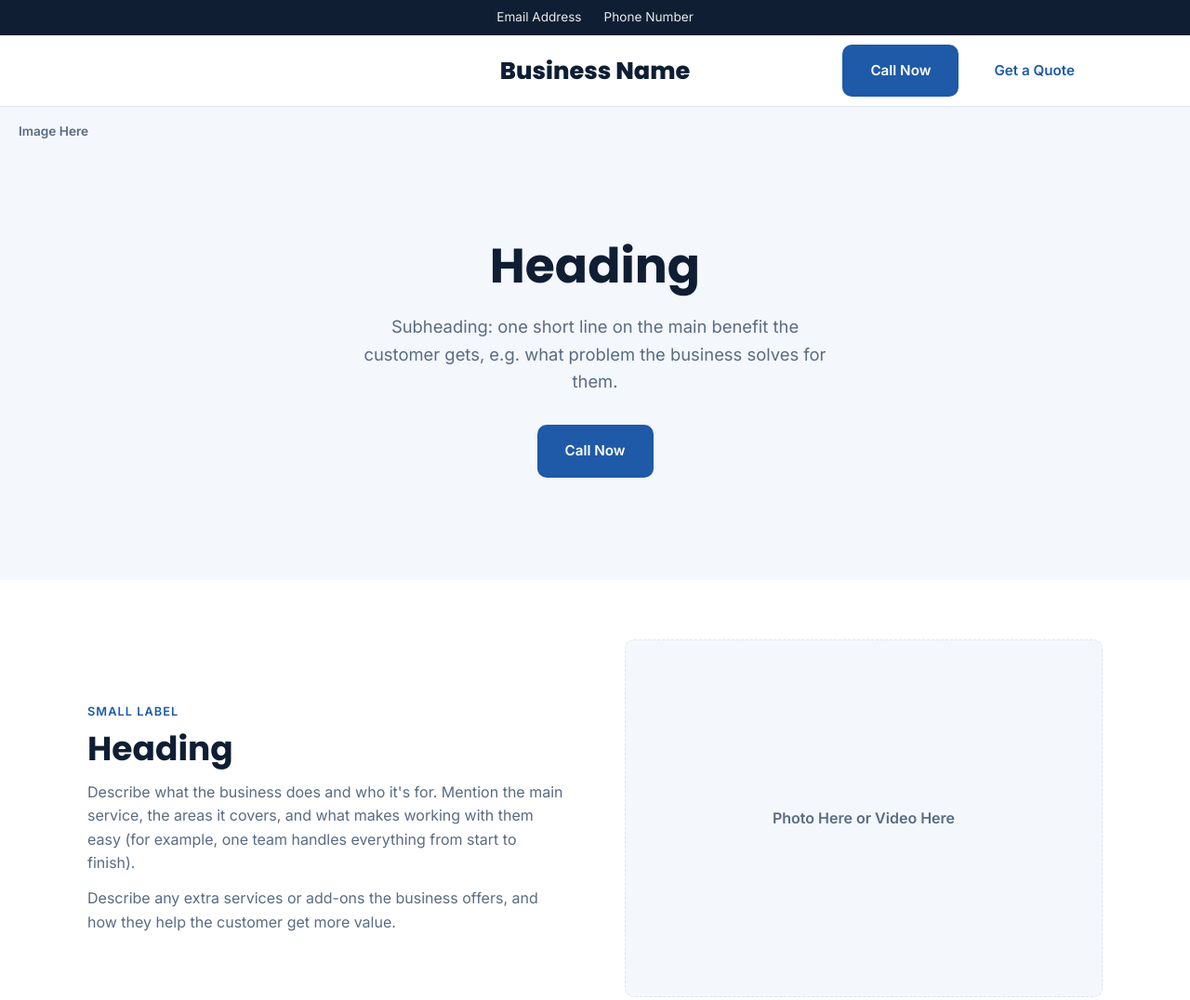
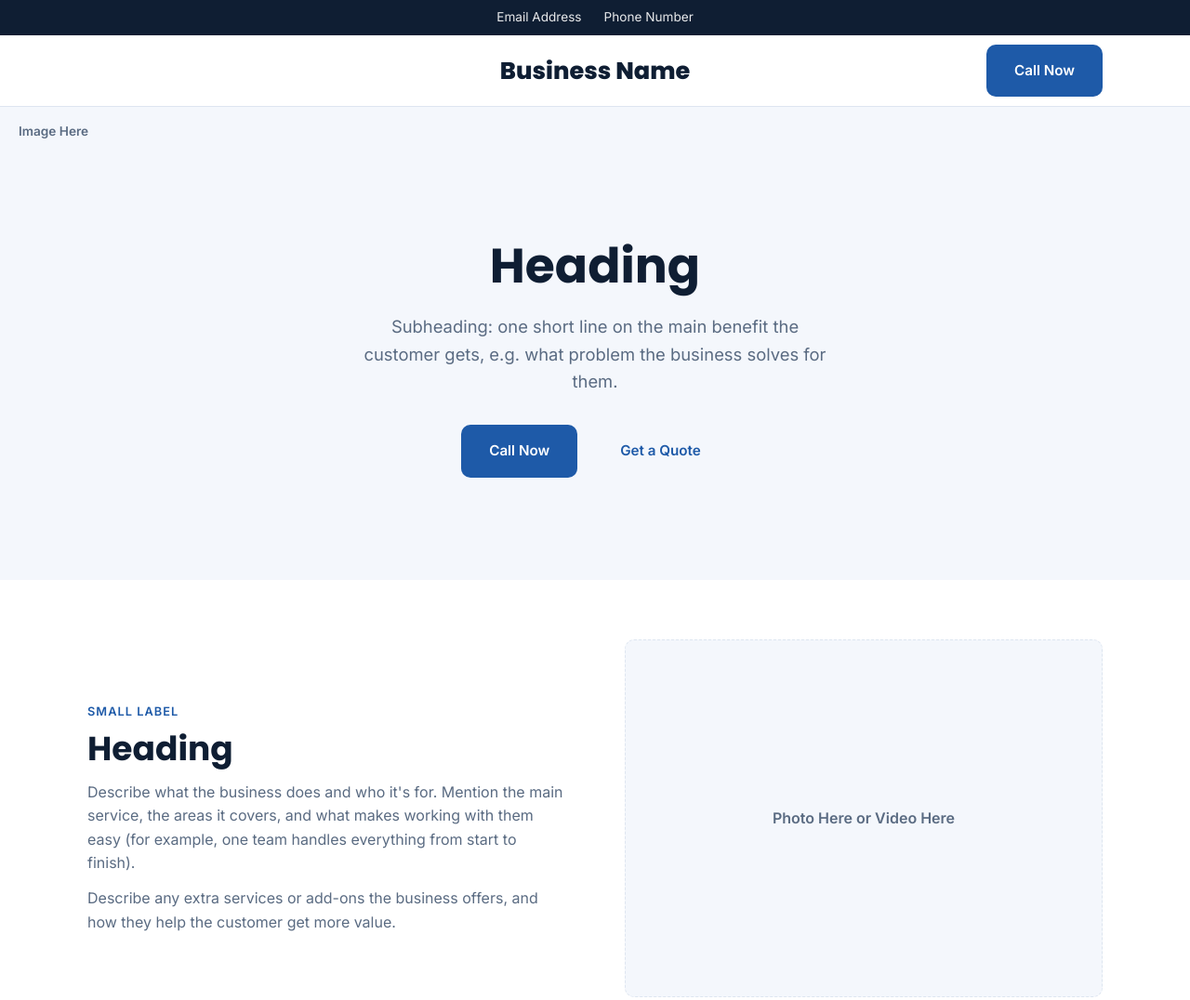
Before and after one commit to Mrcheete/cleartide-pools-demo, a plain HTML site: page index.html in a window 1280 px wide. Shown: the top 1076 px of the page at 93% size. Drawn offline with Linux system fonts and the light colour scheme.

Commit message:
Move Get a Quote from the header to beside the hero Call Now button
Co-Authored-By: Claude Opus 5.5 <noreply@anthropic.com>

```diff
--- a/index.html
+++ b/index.html
@@ -31,10 +31,7 @@
     <div class="container header-inner">
       <a href="index.html" class="logo">Business Name</a>
 
-      <div class="header-actions nav-cta">
-        <a href="tel:+27000000000" class="btn btn-primary">Call Now</a>
-        <a href="https://wa.me/27000000000?text=Hi%20Business%20Name%2C%20I%20found%20you%20on%20your%20website%20and%20would%20like%20a%20quote." class="btn btn-quote" target="_blank" rel="noopener">Get a Quote</a>
-      </div>
+      <a href="tel:+27000000000" class="btn btn-primary nav-cta">Call Now</a>
     </div>
   </header>
 
@@ -48,6 +45,8 @@
           business solves for them.</p>
         <div class="hero-actions">
           <a href="tel:+27000000000" class="btn btn-primary">Call Now</a>
+          <a href="https://wa.me/27000000000?text=Hi%20Business%20Name%2C%20I%20found%20you%20on%20your%20website%20and%20would%20like%20a%20quote."
+            class="btn btn-quote" target="_blank" rel="noopener">Get a Quote</a>
         </div>
       </div>
     </div>
--- a/style.css
+++ b/style.css
@@ -233,22 +233,6 @@ h3 { font-size: 1.25rem; }
 
 .nav-cta { margin-left: auto; }
 
-/* Header buttons: Call Now + Get a Quote side by side on the right */
-.header-actions { display: flex; align-items: center; gap: 8px; }
-
-/* Get a Quote: blue text, no blue background — sits on the header's own colour */
-.btn-quote {
-  background: transparent;
-  color: var(--color-primary);
-}
-.btn-quote:hover { color: var(--color-primary-dark); }
-
-/* Tablets: not enough room for a centred name AND two buttons, so the
-   name moves to the left. Phones hide the buttons, so it re-centres there. */
-@media (min-width: 721px) and (max-width: 900px) {
-  .site-header .logo { position: static; transform: none; }
-}
-
 .nav-toggle {
   display: none;
   flex-direction: column;
@@ -304,6 +288,13 @@ h3 { font-size: 1.25rem; }
 }
 
 .hero-actions { display: flex; gap: 16px; flex-wrap: wrap; justify-content: center; }
+
+/* Get a Quote: blue text, no blue background — sits on the section's own colour */
+.btn-quote {
+  background: transparent;
+  color: var(--color-primary);
+}
+.btn-quote:hover { color: var(--color-primary-dark); }
 
 /* ---------- Preparations [16] ---------- */
 .subsection-heading { margin-top: 48px; }
```
Also changed, not shown: contact.html (+1 -4 lines), installations.html (+1 -4 lines), services.html (+1 -4 lines).
